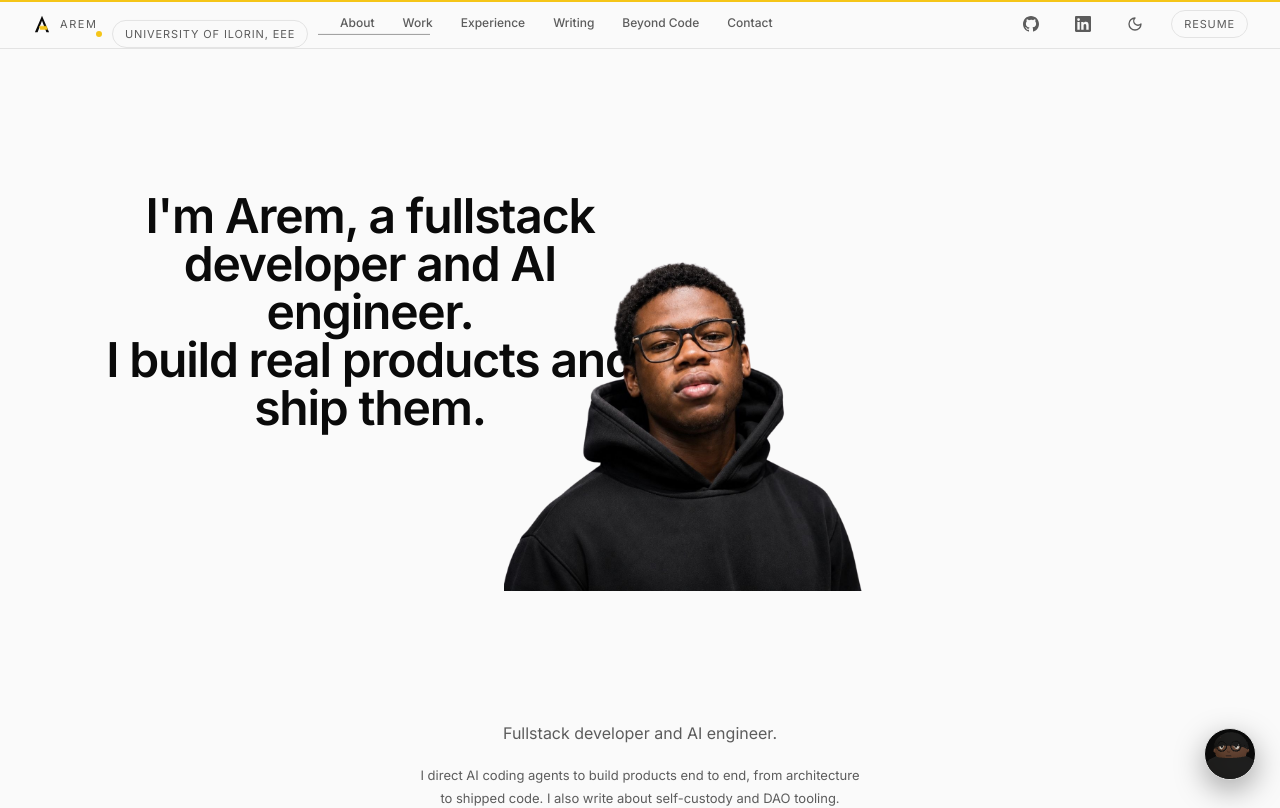
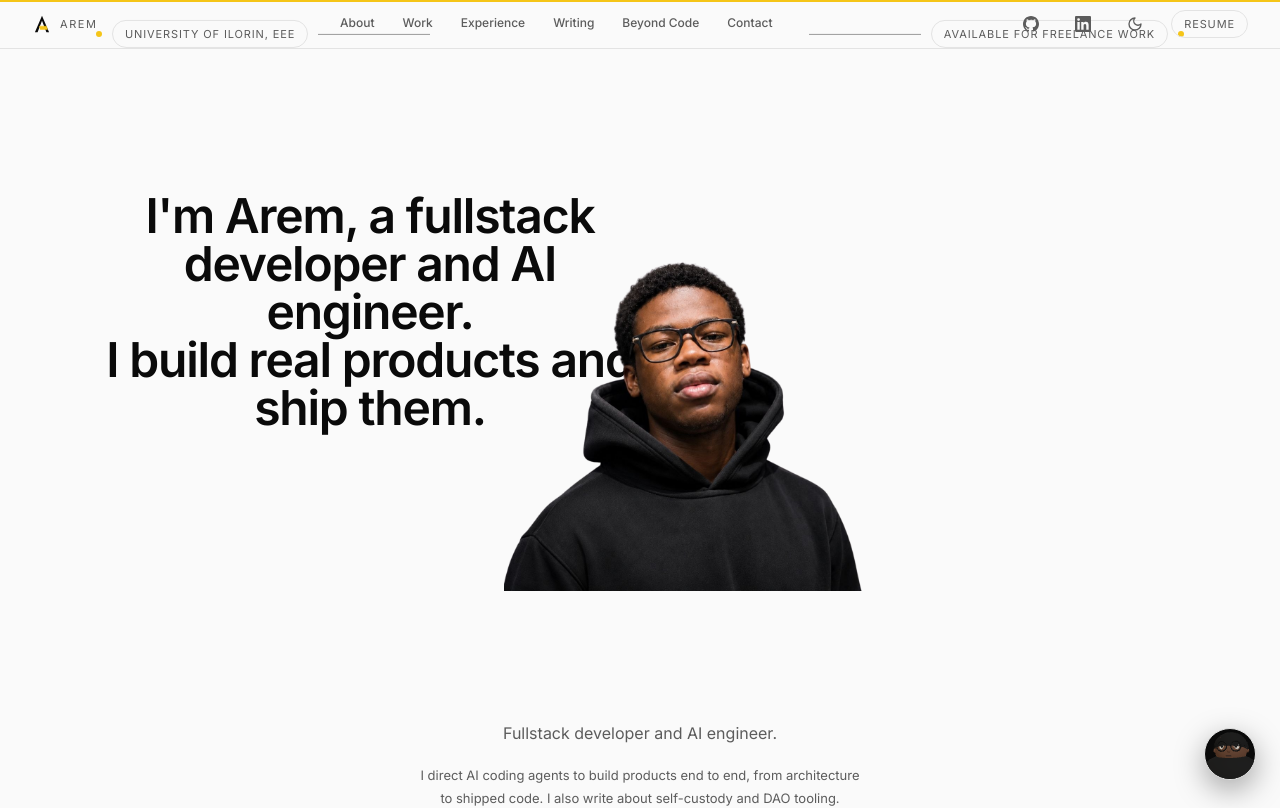
Before and after one commit to Arem-ee/arem, a Next.js app: page / in a window 1280 px wide. Shown: the top 808 px of the page. Built offline with nearby package versions, Linux system fonts and the light colour scheme.

Commit message:
open to work: annotation-line callout in hero (desktop right + mobile centered, no green-dot pill) + stronger contact heading/copy

```diff
--- a/src/components/sections/contact.tsx
+++ b/src/components/sections/contact.tsx
@@ -97,8 +97,8 @@ function ContactSection() {
             <FadeIn from="left">
               <SectionTitle
                 label="Contact"
-                title="Get in touch."
-                description="Email is the reliable channel. X works if you are already there."
+                title="Have something you want built?"
+                description="I can help. Whether it's a web app, a product, or something in between, I'm down to work on it. Email is the reliable channel. X works if you are already there."
                 tone="on-primary"
               />
 
--- a/src/components/sections/hero.tsx
+++ b/src/components/sections/hero.tsx
@@ -42,6 +42,14 @@ function HeroSection() {
             label="University of Ilorin, EEE"
             className="absolute left-0 top-0 hidden -translate-y-full lg:flex"
           />
+          <AnnotationLine
+            label="Available for freelance work"
+            align="right"
+            className="absolute right-0 top-0 hidden -translate-y-full lg:flex"
+          />
+          <div className="mb-6 flex justify-center lg:hidden">
+            <AnnotationLine label="Available for freelance work" className="flex" />
+          </div>
 
           <FadeIn from="none">
             <h1 className="flex flex-col text-center text-3xl font-semibold tracking-tight sm:text-4xl md:text-5xl xl:mr-[540px]">
```
